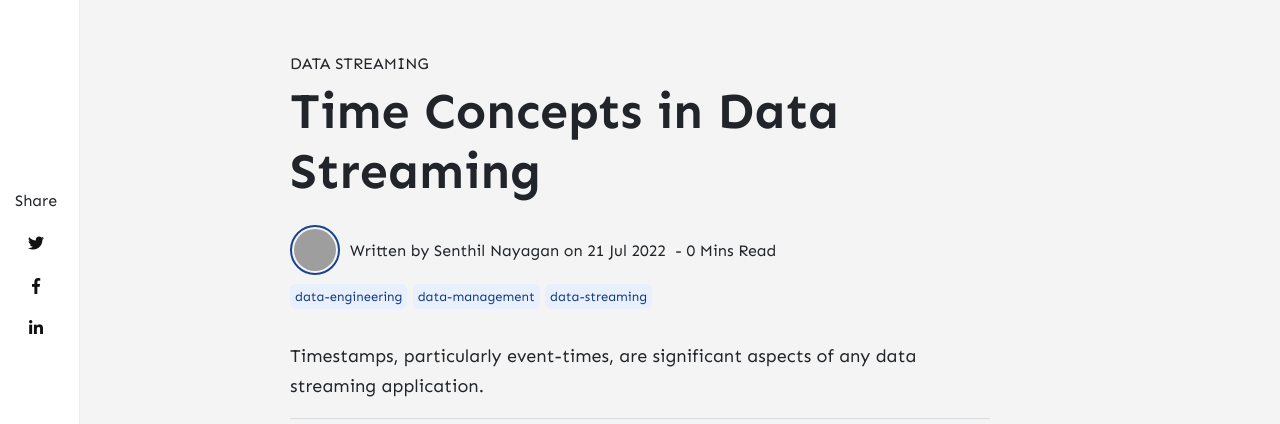
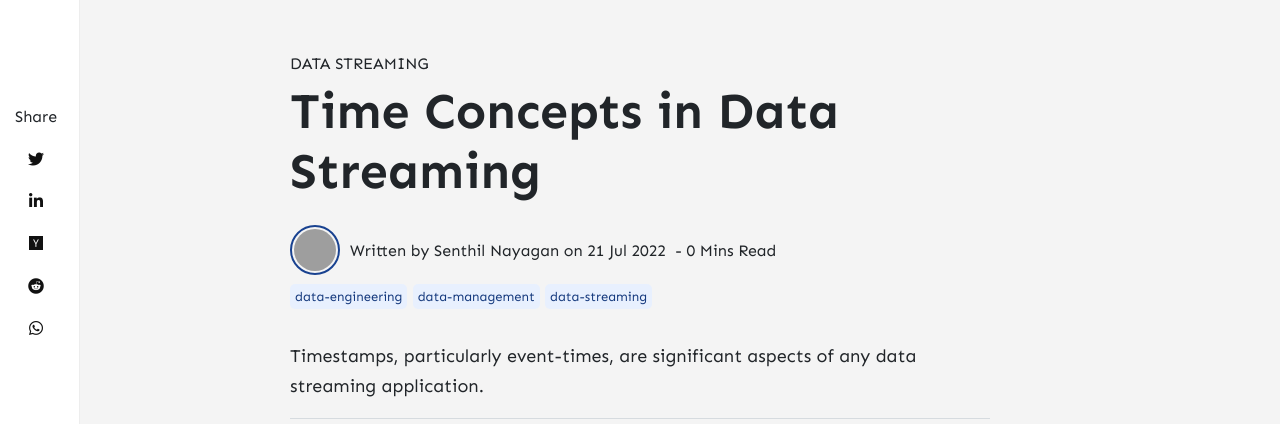
Before and after one commit to SenthilNayagan/senthilnayagan.github.io, a Jekyll site: the page built from _posts/data-management/data-engineering/data-streaming/2022-07-21-time-concepts-in-data-streaming.markdown, in a window 1280 px wide. Shown: the part 182-606 px from the top of the page. Built offline with Jekyll 4.4.1, drawn with Linux system fonts in a browser that asks for light colours; nearby versions of some CDN libraries; comment, search, counter and statistics services are not loaded; grey boxes are pictures that could not be loaded.

Commit message:
Added addition social links to share the post

```diff
--- a/_includes/share.html
+++ b/_includes/share.html
@@ -8,18 +8,39 @@
                 <i class="fab fa-twitter"></i>
             </a>
         </li>
-
-        <li class="ml-1 mr-1">
+        <!--<li class="ml-1 mr-1">
             <a target="_blank" href="https://facebook.com/sharer.php?u={{ page.url | absolute_url }}" onclick="window.open(this.href, 'facebook-share', 'width=550,height=435');return false;">
                 <i class="fab fa-facebook-f"></i>
             </a>
-        </li>
-
+        </li>-->
         <li class="ml-1 mr-1">
             <a target="_blank" href="https://www.linkedin.com/shareArticle?mini=true&url={{ page.url | absolute_url }}" onclick="window.open(this.href, 'width=550,height=435');return false;">
                 <i class="fab fa-linkedin-in"></i>
             </a>
         </li>
-
+        <li class="ml-1 mr-1">
+            <a target="_blank" href="http://news.ycombinator.com/submitlink?u={{ page.url | absolute_url }}" onclick="window.open(this.href, 'width=550,height=435');return false;">
+                <i class="fab fa-y-combinator"></i>
+            </a>
+        </li>
+        <li class="ml-1 mr-1">
+            <a target="_blank" href="http://www.reddit.com/submit?url={{ page.url | absolute_url }}&title={{ page.title }}" onclick="window.open(this.href, 'width=550,height=435');return false;">
+                <i class="fab fa-reddit"></i>
+            </a>
+        </li>
+        <li class="ml-1 mr-1">
+            <a target="_blank" href="https://api.whatsapp.com/send?text={{ page.title }}%20{{ page.url | absolute_url }}" onclick="window.open(this.href, 'width=550,height=435');return false;">
+                <i class="fab fa-whatsapp"></i>
+            </a>
+        </li>
+        <!--
+        {% if page.comments != false %}
+            <ul>
+                <li>
+                <a class="small" href="#disqus_thread"></a>
+                </li>
+            </ul>
+        {% endif %}
+        -->
     </ul>
 </div>
```
